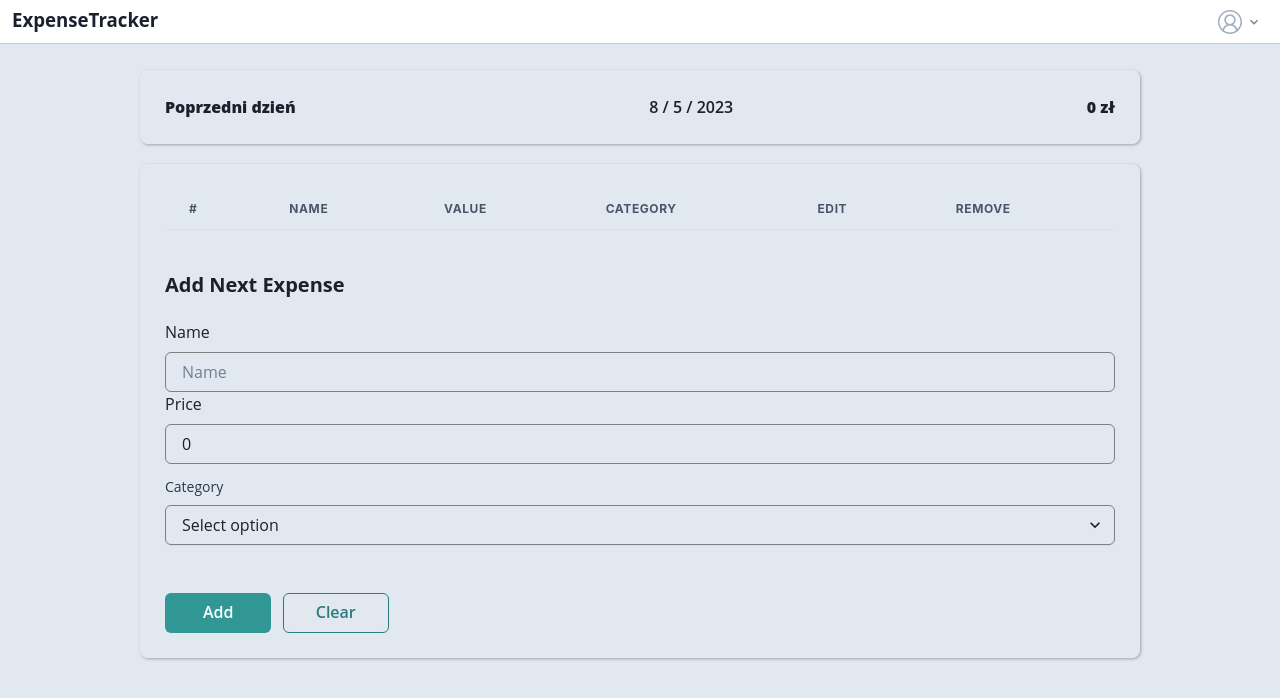
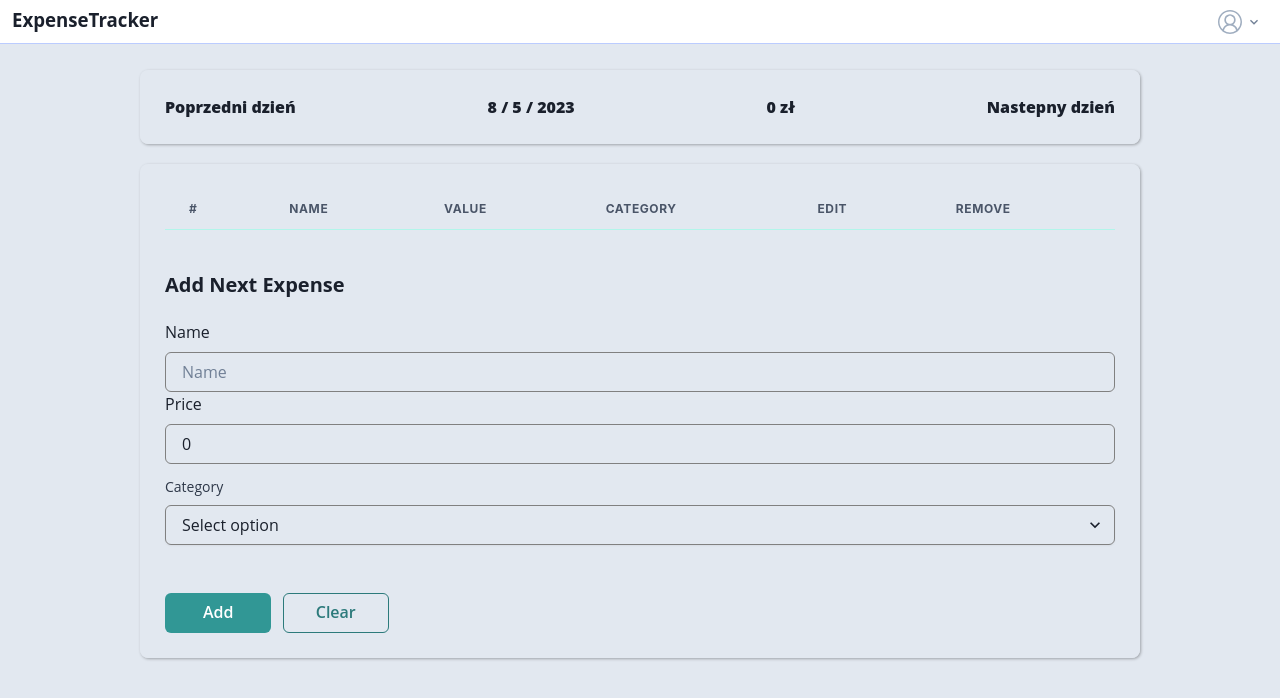
Before and after one commit to tomektomek321/ExpensesTracker, a React (Create React App) app in the folder client/: page / in a window 1280 px wide. Shown: the top 698 px of the page. Built offline with nearby package versions, Linux system fonts and the light colour scheme.

Commit message:
update dayShift

```diff
--- a/client/src/common/data/mocks.ts
+++ b/client/src/common/data/mocks.ts
@@ -10,15 +10,9 @@ export const emptyNewExpense: NewExpense = {
 }
 
 export function getMockExpensesBy(userId: string, date: Date): Expense[] {
-   debugger;
   let a = mockExpenses;
   a = mockExpenses.filter(e => {
-
-    const itemDaty = e.date.getDate();
-    const nowDat = date.getDate();
-
     const sameDate = isTheSameDate(e.date, date);
-
     return sameDate;
   });
 
--- a/client/src/pages/Home.tsx
+++ b/client/src/pages/Home.tsx
@@ -21,7 +21,7 @@ export default function Home() {
   const [nowEditValue, setNowEditValue] =  useState<NewExpense>(emptyNewExpense);
   const [date, setDate] = useState<Date>(new Date());
   const [totalDay, setTotalDay] = useState<number>(0);
-  const [day, setDay] = useState<number>(0);
+  const [dayShift, setDayShift] = useState<number>(0);
 
   useEffect(() => {
     getExpenses();
@@ -30,11 +30,11 @@ export default function Home() {
 
   useEffect(() => {
     getExpenses();
-  }, [day]);
+  }, [dayShift]);
 
 
   const getExpenses = () => {
-    const nowDay = changeDay(day);
+    const nowDay = changeDay(dayShift);
     GetExpensesBy("sad", nowDay).then((val: Expense[]) => {
       setExpenses(val);
       countTotalDay(val);
@@ -54,6 +54,17 @@ export default function Home() {
     GetCategoriesByUserId("sad").then((val: Category[]) => {
       setCategories(val);
     })
+  }
+
+  const showDay = (shift: number) => {
+    setDayShift(prev => prev + shift);
+    setDate(changeDay(dayShift + shift));
+  }
+
+  const displayDate = () => {
+    return <Text fontWeight={800}>
+            {date.getDate()} / {date.getMonth()} / {date.getFullYear()}
+          </Text>
   }
 
   const handleEditCategory = (id: string) => {
@@ -109,18 +120,22 @@ export default function Home() {
         justifyContent={'space-between'}
       >
         <Box>
-          <Text fontWeight={800}>
+          <Text fontWeight={800} onClick={() => showDay(-1)}>
             Poprzedni dzień
           </Text>
         </Box>
         <Box>
-          <Text fontWeight={600}>
-            {date.getDate()} / {date.getMonth()} / {date.getFullYear()}
-          </Text>
+          {displayDate()}
         </Box>
         <Box>
-          <Text fontWeight={800}>
-            {totalDay} zł
+            <Text fontWeight={800}>
+                {totalDay} zł
+            </Text>
+
+        </Box>
+        <Box>
+        <Text fontWeight={800} onClick={() => showDay(1)}>
+            Nastepny dzień
           </Text>
         </Box>
 
```
